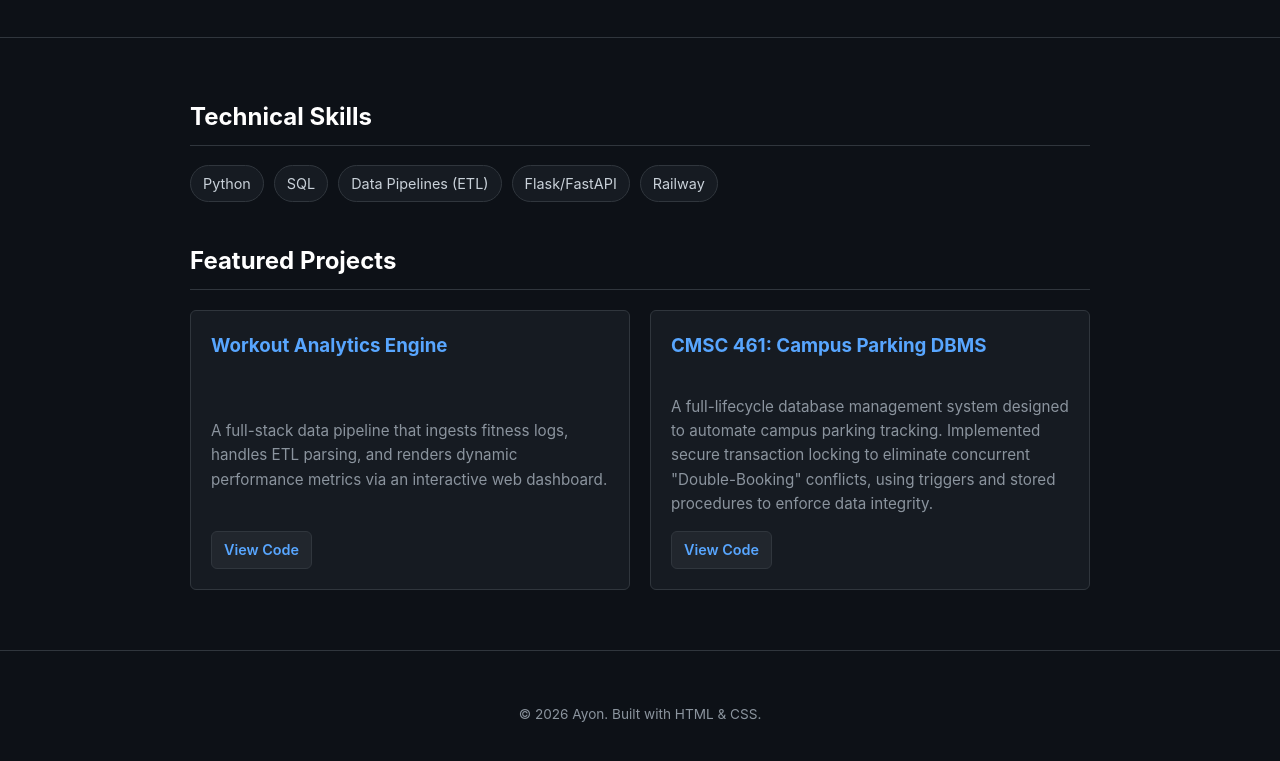
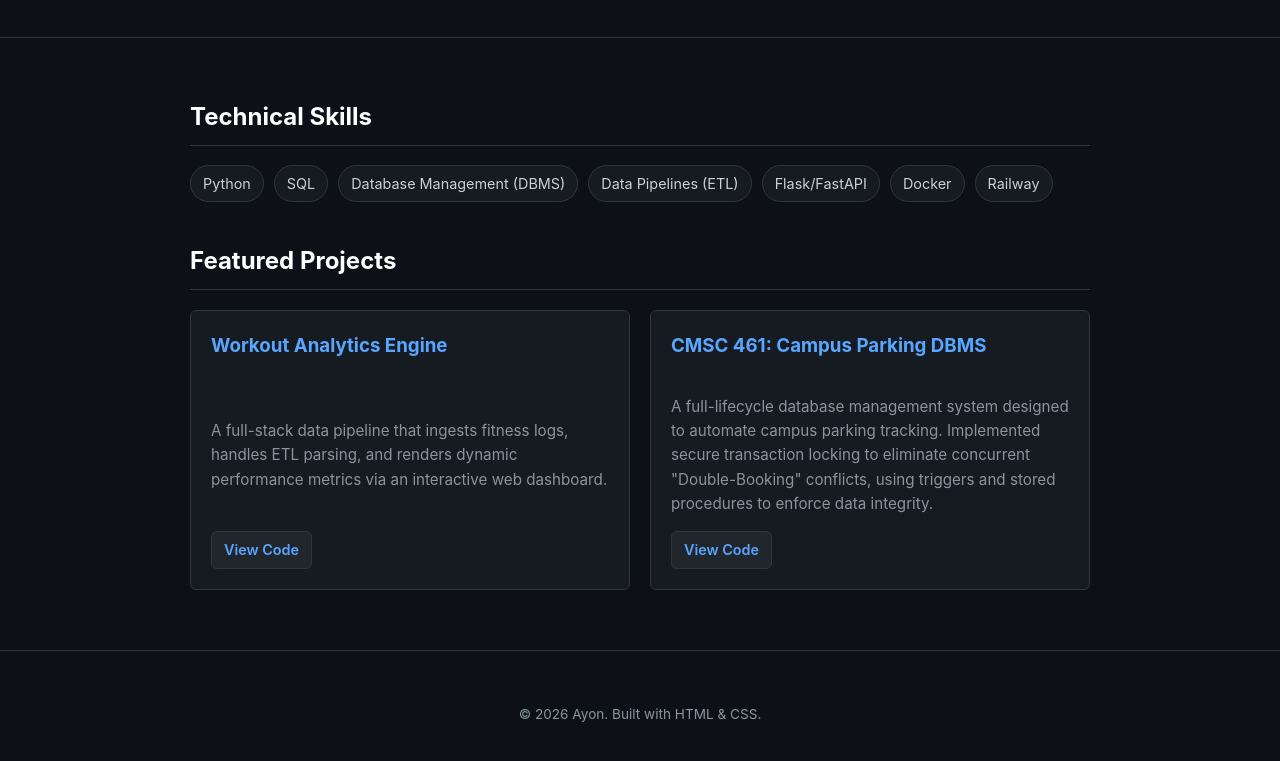
Before and after one commit to Ayon0922/Ayon0922.github.io, a plain HTML site: page index.html in a window 1280 px wide. Shown: the part 185-946 px from the top of the page. Drawn offline with Linux system fonts and the light colour scheme.

Commit message:
Update index.html

```diff
--- a/index.html
+++ b/index.html
@@ -22,8 +22,10 @@
             <div class="tech-grid">
                 <span class="badge">Python</span>
                 <span class="badge">SQL</span>
+                <span class="badge">Database Management (DBMS)</span>
                 <span class="badge">Data Pipelines (ETL)</span>
                 <span class="badge">Flask/FastAPI</span>
+                <span class="badge">Docker</span>
                 <span class="badge">Railway</span>
             </div>
         </section>
@@ -40,7 +42,6 @@
                     </div>
                 </div>
 
-                    <!-- Project Card 2: DBMS -->
                 <div class="card">
                     <h3>CMSC 461: Campus Parking DBMS</h3>
                     <p>A full-lifecycle database management system designed to automate campus parking tracking. Implemented secure transaction locking to eliminate concurrent "Double-Booking" conflicts, using triggers and stored procedures to enforce data integrity.</p>
@@ -48,6 +49,7 @@
                         <a href="https://github.com/Ayon0922/CMSC461-DBMS-" target="_blank" class="btn">View Code</a>
                     </div>
                 </div>
+
             </div>
         </section>
 
```
